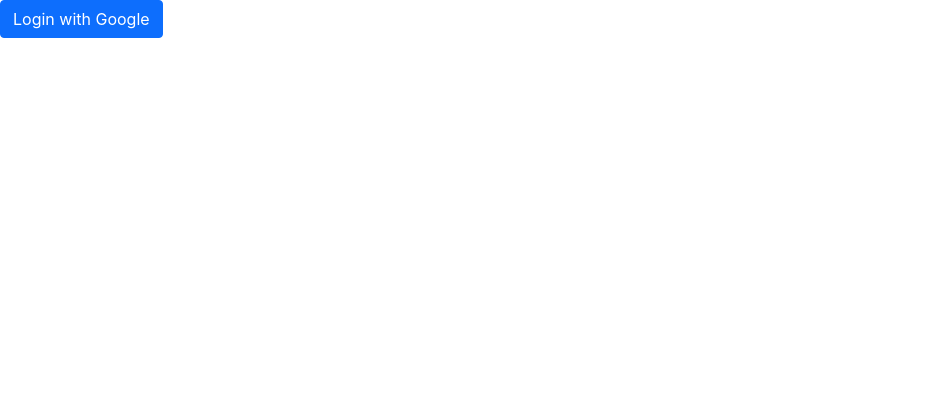
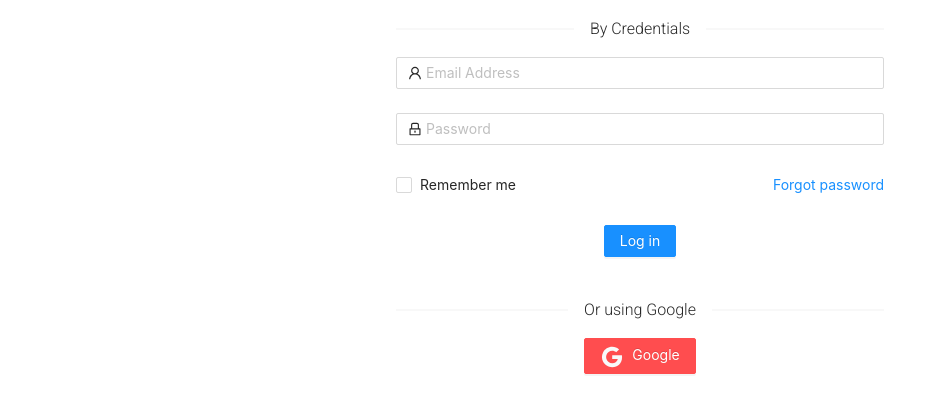
Before and after one commit to SupremeDeity/realm, a Next.js app: page /login in a window 1280 px wide. Shown: the top 412 px of the page, without its empty margins (0-947 px from the left). Built offline with nearby package versions, Linux system fonts and the light colour scheme; no server answers.

Commit message:
Another commit

```diff
--- a/components/GlobalUserContext.tsx
+++ b/components/GlobalUserContext.tsx
@@ -7,10 +7,10 @@ export interface User {
   photoURL: string;
 }
 
-export interface UserStateInterface {
-  user: User;
-  setUser: React.Dispatch<React.SetStateAction<User>>;
-}
+// export interface UserStateInterface {
+//   user: User;
+//   setUser: React.Dispatch<React.SetStateAction<User>>;
+// }
 
 export const DefaultUser: User = {
   email: "",
@@ -19,12 +19,12 @@ export const DefaultUser: User = {
   photoURL: "",
 };
 
-export const DefaultUserState: UserStateInterface = {
-  user: { email: "", displayName: "", id: "", photoURL: "" },
-  setUser: () => {},
-};
+// export const DefaultUserState: UserStateInterface = {
+//   user: { email: "", displayName: "", id: "", photoURL: "" },
+//   setUser: () => {},
+// };
 
-const GlobalUserContext = React.createContext(DefaultUserState);
-export const ContextProvider = GlobalUserContext.Provider;
+// const GlobalUserContext = React.createContext(DefaultUserState);
+// export const ContextProvider = GlobalUserContext.Provider;
 
-export default GlobalUserContext;
+// export default GlobalUserContext;
--- /dev/null
+++ b/components/LoginForm.tsx
@@ -0,0 +1,83 @@
+import React from "react";
+import { Checkbox, Divider, Form, Input, Button, Typography } from "antd";
+import { UserOutlined, LockOutlined, GoogleOutlined } from "@ant-design/icons";
+import styles from "../styles/LoginForm.module.scss";
+
+const { Text } = Typography;
+
+interface ILoginFormProps {
+  providerCallback: any;
+  emailPassCallback: any;
+  isLoggingIn: boolean;
+  message: string;
+}
+
+const LoginForm = (props: ILoginFormProps) => {
+  return (
+    <div className={"container-sm " + styles.login_container}>
+      <Divider className={styles.divider}>By Credentials</Divider>
+      <Form name="loginForm" onFinish={props.emailPassCallback}>
+        <Form.Item
+          name="email"
+          rules={[{ required: true, message: "Please input your email!" }]}
+        >
+          <Input
+            type="email"
+            prefix={<UserOutlined />}
+            placeholder="Email Address"
+          ></Input>
+        </Form.Item>
+        <Form.Item
+          name="password"
+          rules={[{ required: true, message: "Please input your password!" }]}
+        >
+          <Input
+            type="password"
+            prefix={<LockOutlined />}
+            placeholder="Password"
+          ></Input>
+        </Form.Item>
+        {props.message ? (
+          <Form.Item>
+            <Text type="danger">{props.message}</Text>
+          </Form.Item>
+        ) : (
+          <div />
+        )}
+        <Form.Item>
+          <Form.Item name="remember" valuePropName="checked" noStyle>
+            <Checkbox>Remember me</Checkbox>
+          </Form.Item>
+
+          <a className={styles.login_form_forgot} href="">
+            Forgot password
+          </a>
+        </Form.Item>
+        <Form.Item>
+          <Button
+            type="primary"
+            htmlType="submit"
+            className={styles.form_login_button}
+          >
+            Log in
+          </Button>
+        </Form.Item>
+        <Form.Item>
+          <Divider className={styles.divider}>Or using Google</Divider>
+          <Button
+            danger={true}
+            type="primary"
+            icon={<GoogleOutlined className={styles.providerIcon} />}
+            className={styles.providerBtn}
+            loading={props.isLoggingIn}
+            onClick={props.providerCallback}
+          >
+            Google
+          </Button>
+        </Form.Item>
+      </Form>
+    </div>
+  );
+};
+
+export default LoginForm;
--- a/pages/_app.tsx
+++ b/pages/_app.tsx
@@ -1,25 +1,27 @@
 import React, { useState } from "react";
+import "../styles/global.scss";
 import "bootstrap/dist/css/bootstrap.css";
 import "antd/dist/antd.css";
-import {
-  ContextProvider,
-  DefaultUser,
-  User,
-  UserStateInterface,
-} from "../components/GlobalUserContext";
+
+// import {
+//   ContextProvider,
+//   DefaultUser,
+//   User,
+//   UserStateInterface,
+// } from "../components/GlobalUserContext";
 
 function MyApp({ Component, pageProps }) {
-  const [user, setUser] = useState(DefaultUser);
+  // const [user, setUser] = useState(DefaultUser);
 
-  const GlobalUserDefault: UserStateInterface = {
-    user: user,
-    setUser: setUser,
-  };
+  // const GlobalUserDefault: UserStateInterface = {
+  //   user: user,
+  //   setUser: setUser,
+  // };
 
   return (
-    <ContextProvider value={GlobalUserDefault}>
-      <Component {...pageProps} />
-    </ContextProvider>
+    // <ContextProvider value={GlobalUserDefault}>
+    <Component {...pageProps} />
+    // </ContextProvider>
   );
 }
 
--- a/pages/index.tsx
+++ b/pages/index.tsx
@@ -1,6 +1,5 @@
 import Head from "next/head";
 import Header from "../components/header";
-import { useState } from "react";
 
 export default function Home() {
   return (
--- a/pages/login.tsx
+++ b/pages/login.tsx
@@ -1,23 +1,47 @@
-import React, { useContext } from "react";
+import React, { useContext, useEffect, useState } from "react";
 import firebase from "firebase/app";
 import initializeFirebase from "./services/firebase";
 import { useRouter } from "next/router";
-import GlobalUserContext, { User } from "../components/GlobalUserContext";
-
-// Initialize Firebase
-initializeFirebase();
-
-// Get provider
-const provider = new firebase.auth.GoogleAuthProvider();
+//import GlobalUserContext, { User } from "../components/GlobalUserContext";
+import LoginForm from "../components/LoginForm";
 
 const Login = (props) => {
   const router = useRouter();
-  const { user, setUser } = useContext(GlobalUserContext);
+  //const { user, setUser } = useContext(GlobalUserContext);
+
+  const [isLogging, setIsLogging] = useState(false);
+  const [isChecking, setIsChecking] = useState(true);
+  const [message, setMessage] = useState("");
+
+  const checkLoginSession = () => {
+    initializeFirebase();
+
+    firebase.auth().onAuthStateChanged((currentUser: firebase.User) => {
+      if (currentUser) {
+        router.push("../");
+      } else {
+        setIsChecking(false);
+      }
+    });
+  };
+
+  useEffect(() => {
+    checkLoginSession();
+  }, []);
 
   const doProviderAuth = async (_) => {
+    // Initialize Firebase
+    initializeFirebase();
+    // Get provider
+    const provider = new firebase.auth.GoogleAuthProvider();
+    setIsLogging(true);
     provider.addScope("https://www.googleapis.com/auth/userinfo.email");
     provider.addScope("https://www.googleapis.com/auth/userinfo.profile");
 
+    firebase
+      .auth()
+      .setPersistence(firebase.auth.Auth.Persistence.LOCAL)
+      .then(() => {
         firebase
           .auth()
           .signInWithPopup(provider)
@@ -28,35 +52,99 @@ const Login = (props) => {
               throw new Error("There was an error authorizing");
             }
 
-        console.log({ user, credential });
+            // // Create User State from found data.
+            // const userState: User = {
+            //   email: user.email,
+            //   displayName: user.displayName,
+            //   id: user.uid,
+            //   photoURL: user.photoURL,
+            // };
+            // setUser(userState);
 
-        // Create User State from found data.
-        const userState: User = {
-          email: user.email,
-          displayName: user.displayName,
-          id: user.uid,
-          photoURL: user.photoURL,
-        };
+            setIsLogging(false);
+            return;
 
-        setUser(userState);
-
-        router.push("../");
+            //router.push("../");
           })
           .catch((e) => {
+            setIsLogging(false);
             console.log(e);
+            return;
+          });
       });
   };
 
-  return (
+  const doEmailPassAuth = (props) => {
+    // Initialize Firebase
+    initializeFirebase();
+    // Get provider
+    const provider = new firebase.auth.EmailAuthProvider();
+
+    setIsLogging(true);
+    console.log(props.remember);
+
+    firebase
+      .auth()
+      .setPersistence(
+        props.remember
+          ? firebase.auth.Auth.Persistence.LOCAL
+          : firebase.auth.Auth.Persistence.SESSION
+      )
+      .then(() => {
+        firebase
+          .auth()
+          .signInWithEmailAndPassword(props.email, props.password)
+          .then((result) => {
+            const { user, credential } = result;
+            if (!user) {
+              throw new Error("There was an error authorizing");
+            }
+
+            // Create User State from found data.
+            // displayName and photoURL are null as these are not stored in session
+            // and will be overidden when we get to the header component
+            // let userState: User = {
+            //   email: user.email,
+            //   displayName: null,
+            //   id: user.uid,
+            //   photoURL: null,
+            // };
+
+            // setUser(userState);
+
+            setIsLogging(false);
+            setMessage("");
+
+            return;
+          })
+          .catch((e) => {
+            setIsLogging(false);
+
+            if (
+              e.code == "auth/user-not-found" ||
+              e.code == "auth/wrong-password"
+            ) {
+              console.log("called");
+              setMessage("Invalid email or password, please try again.");
+            }
+
+            console.log(e);
+            return;
+          });
+      });
+  };
+
+  return !isChecking ? (
     <div>
-      <button
-        type="button"
-        className="btn btn-primary"
-        onClick={doProviderAuth}
-      >
-        Login with Google
-      </button>
+      <LoginForm
+        providerCallback={doProviderAuth}
+        emailPassCallback={doEmailPassAuth}
+        isLoggingIn={isLogging}
+        message={message}
+      />
     </div>
+  ) : (
+    <> </>
   );
 };
 
--- /dev/null
+++ b/styles/LoginForm.module.scss
@@ -0,0 +1,30 @@
+.login_container {
+    max-width: 40%;
+}
+
+.login_form_forgot {
+    float: right;
+}
+
+.divider {
+    font-family: 'Roboto', sans-serif;
+    font-weight: lighter !important;
+}
+
+.providerIcon {
+    font-size: 1.5rem;
+    color: var(--bs-light);
+}
+
+.providerBtn {
+    display: block;
+    width: auto;
+    height: auto;
+    margin: auto;
+
+}
+
+.form_login_button {
+    margin: auto;
+    display: block;
+}
--- a/styles/global.scss
+++ b/styles/global.scss
@@ -1,3 +1 @@
-* {
-    //background-color: var(--bs-gray-dark);
-}
+@import url('https://fonts.googleapis.com/css2?family=Roboto:wght@300;400&display=swap');
```
Also changed, not shown: components/header-AccDD.tsx (+80 -46 lines), components/header.tsx (+37 -8 lines). Lines whose indentation alone changed are shown as unchanged.
